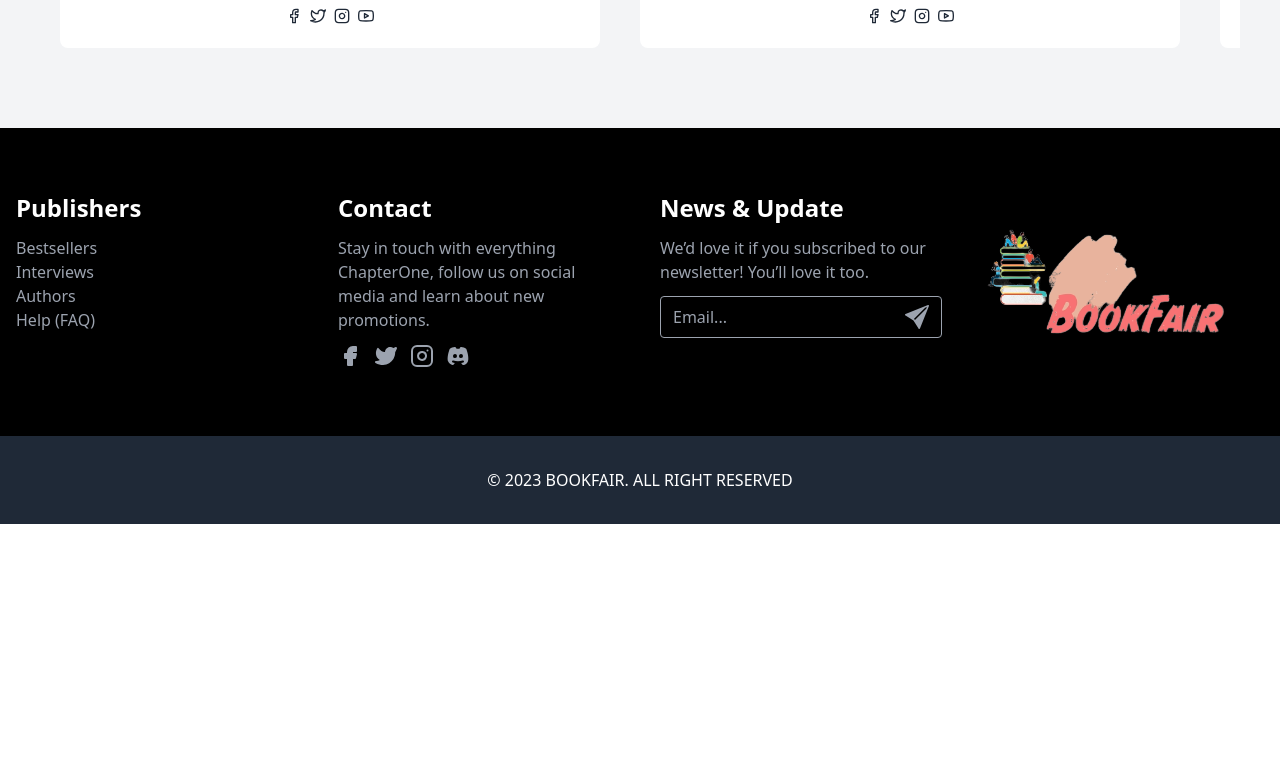
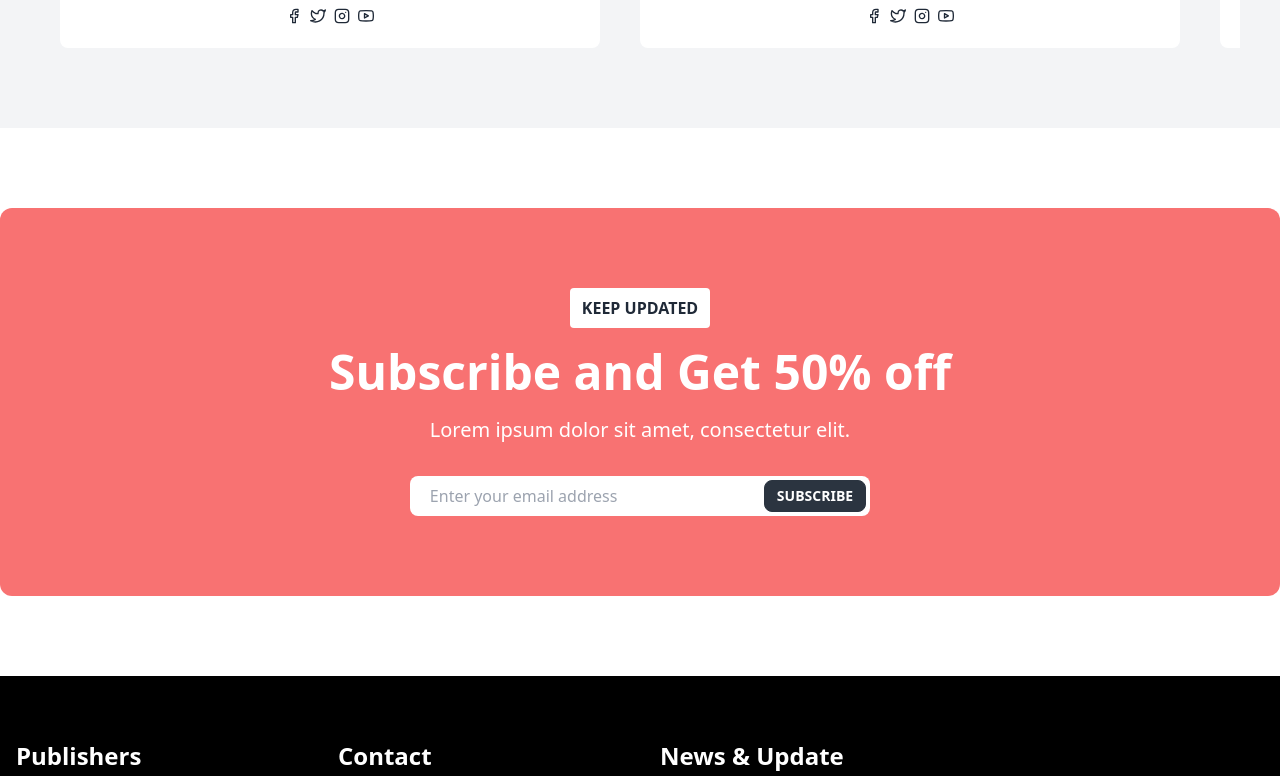
Before and after one commit to khshakilahamed/book-fair-client, a React (Vite) app: page / in a window 1280 px wide. Shown: the part 3138-3914 px from the top of the page. Before the commit the page ends 3662 px from the top, so only its background shows below. Built offline with nearby package versions, Linux system fonts and the light colour scheme; no server answers.

Commit message:
subscribe

```diff
--- /dev/null
+++ b/src/components/Subscribe/Subscribe.tsx
@@ -0,0 +1,32 @@
+const Subscribe = () => {
+  return (
+    <div className="my-20">
+      <div className="bg-error max-w-[1280px] rounded-xl mx-auto py-20 px-10">
+        <div className="flex flex-col items-center gap-5">
+          <span className="bg-white p-2 px-3 rounded uppercase font-bold">
+            keep updated
+          </span>
+          <h2 className="text-white font-bold text-4xl md:text-5xl">
+            Subscribe and Get 50% off
+          </h2>
+          <p className="text-white text-xl text-center">
+            Lorem ipsum dolor sit amet, consectetur elit.
+          </p>
+
+          <div className="bg-white p-1 rounded-lg mt-3 flex">
+            <input
+              className="pl-4 w-[350px] outline-none border-none"
+              type="email"
+              placeholder="Enter your email address"
+            />
+            <button className="btn btn-neutral btn-sm text-white">
+              subscribe
+            </button>
+          </div>
+        </div>
+      </div>
+    </div>
+  );
+};
+
+export default Subscribe;
--- a/src/pages/Home/Home.tsx
+++ b/src/pages/Home/Home.tsx
@@ -3,6 +3,7 @@ import Banner from "../../components/Banner/Banner";
 import Categories from "../../components/Categories/Categories";
 import Exclusive from "../../components/Exclusive/Exclusive";
 import NewBooks from "../../components/NewBooks/NewBooks";
+import Subscribe from "../../components/Subscribe/Subscribe";
 
 const Home = () => {
   return (
@@ -12,6 +13,7 @@ const Home = () => {
       <NewBooks />
       <Categories />
       <Authors />
+      <Subscribe />
     </div>
   );
 };
```
